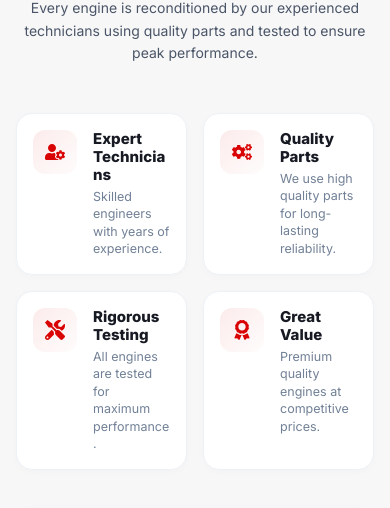
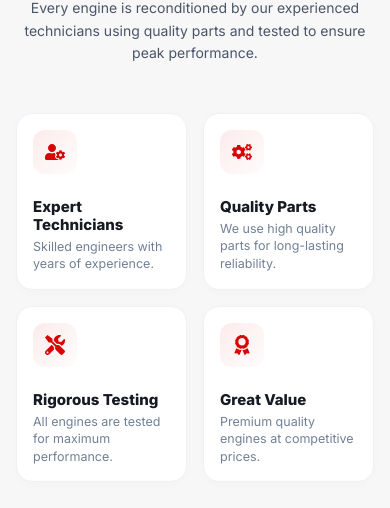
Before and after one commit to Tanushri-Dhote/industrial-marketplace, a React (Vite) app in the folder frontend/: page / in a window 390 px wide. Shown: the part 2053-2561 px from the top of the page. Built offline with nearby package versions, Linux system fonts and the light colour scheme; no server answers; grey boxes are pictures that could not be loaded.

Commit message:
Make BuiltToHighestStandard cards responsive to avoid wrapping on mobile

```diff
--- a/frontend/src/pages/BuiltToHighestStandard.jsx
+++ b/frontend/src/pages/BuiltToHighestStandard.jsx
@@ -114,7 +114,7 @@ const BuiltToHighestStandard = () => {
                                 boxShadow: "0 8px 16px rgba(217, 4, 4, 0.06)"
                             }}
                         >
-                            <HStack spacing={4} align="flex-start">
+                            <Flex direction={{ base: "column", lg: "row" }} align="flex-start" gap={4}>
                                 <Box
                                     p={3}
                                     borderRadius="xl"
@@ -123,6 +123,7 @@ const BuiltToHighestStandard = () => {
                                     alignItems="center"
                                     justifyContent="center"
                                     flexShrink={0}
+                                    mb={{ base: 2, lg: 0 }}
                                 >
                                     <Icon as={feature.icon} boxSize={5} color={RED} />
                                 </Box>
@@ -134,7 +135,7 @@ const BuiltToHighestStandard = () => {
                                         {feature.text}
                                     </Text>
                                 </VStack>
-                            </HStack>
+                            </Flex>
                         </Box>
                     ))}
                 </Grid>
```
